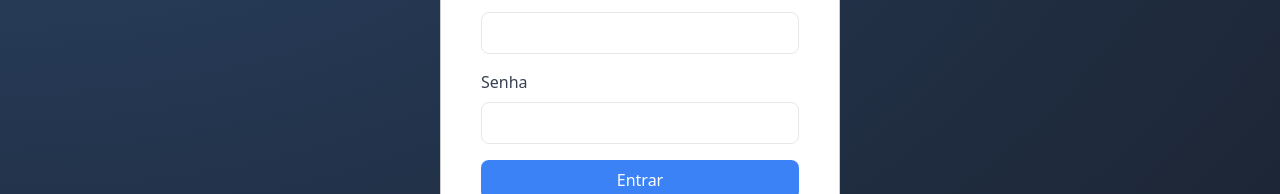
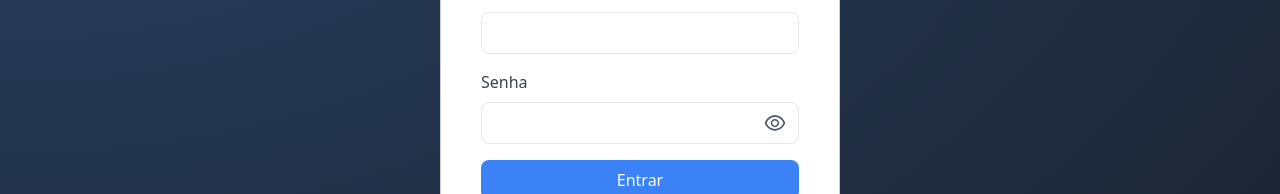
Before and after one commit to PedroFnseca/heart-rate-viewer, a Next.js app: page /auth in a window 1280 px wide. Shown: the part 307-501 px from the top of the page. Built offline with nearby package versions, Linux system fonts and the light colour scheme.

Commit message:
:lipstick: feat: hide && show password

```diff
--- a/package.json
+++ b/package.json
@@ -25,6 +25,7 @@
     "react": "18.2.0",
     "react-dom": "18.2.0",
     "react-hook-form": "^7.43.9",
+    "react-icons": "^4.8.0",
     "react-transition-group": "^4.4.5",
     "styled-components": "^5.3.9",
     "tailwindcss": "3.3.1"
--- a/src/components/auth/Login.js
+++ b/src/components/auth/Login.js
@@ -1,9 +1,12 @@
 import { useForm } from "react-hook-form";
 import { useState } from "react";
+import { AiOutlineEye as EyeIcon, AiOutlineEyeInvisible as EyeOffIcon } from "react-icons/ai";
 
 export default function LoginForm() {
   const { register, handleSubmit, formState: { errors } } = useForm();
   const [loading, setLoading] = useState(false);
+
+  const [showPassword, setShowPassword] = useState(false);
 
   async function onSubmit(data) {
     setLoading(true);
@@ -35,11 +38,30 @@ export default function LoginForm() {
         {errors.email && <span className="block text-red-500 mt-2">Campo obrigatório e deve ser um email válido.</span>}
       </div>
 
-      <div className="mb-4">
-        <label htmlFor="password" className="block text-gray-700 font-medium mb-2">Senha</label>
-        <input {...register("password", { required: true })} type="password" id="password" name="password" className={`w-full p-2 text-gray-700 border rounded-lg focus:outline-none focus:shadow-outline ${errors.password ? "border-red-500" : ""}`} />
-        {errors.password && <span className="block text-red-500 mt-2">Campo obrigatório.</span>}
+      <div className="mb-4 relative">
+      <label htmlFor="password" className="block text-gray-700 font-medium mb-2">
+        Senha
+      </label>
+      <div className="flex">
+        <input
+          {...register("password", { required: true })}
+          type={showPassword ? "text" : "password"}
+          id="password"
+          name="password"
+          className={`w-full p-2 text-gray-700 border rounded-lg focus:outline-none focus:shadow-outline ${
+            errors.password ? "border-red-500" : ""
+          }`}
+        />
+        <button
+          type="button"
+          className="absolute inset-y-0 right-0 flex items-center px-3 mt-8"
+          onClick={() => setShowPassword(!showPassword)}
+        >
+          {showPassword ? <EyeOffIcon className="h-6 w-6 text-gray-600" /> : <EyeIcon className="h-6 w-6 text-gray-600" />}
+        </button>
       </div>
+      {errors.password && <span className="block text-red-500 mt-2">Campo obrigatório.</span>}
+    </div>
 
       <button type="submit" className={`w-full p-2 text-white bg-blue-500 rounded-lg hover:bg-blue-600 focus:outline-none focus:ring-2 focus:ring-blue-500 ${loading ? "opacity-50 cursor-not-allowed" : ""}`} disabled={loading}>
         {loading ? "Carregando..." : "Entrar"}
```
Also changed, not shown: 1 other file (tests, documents, lock files or other folders).
